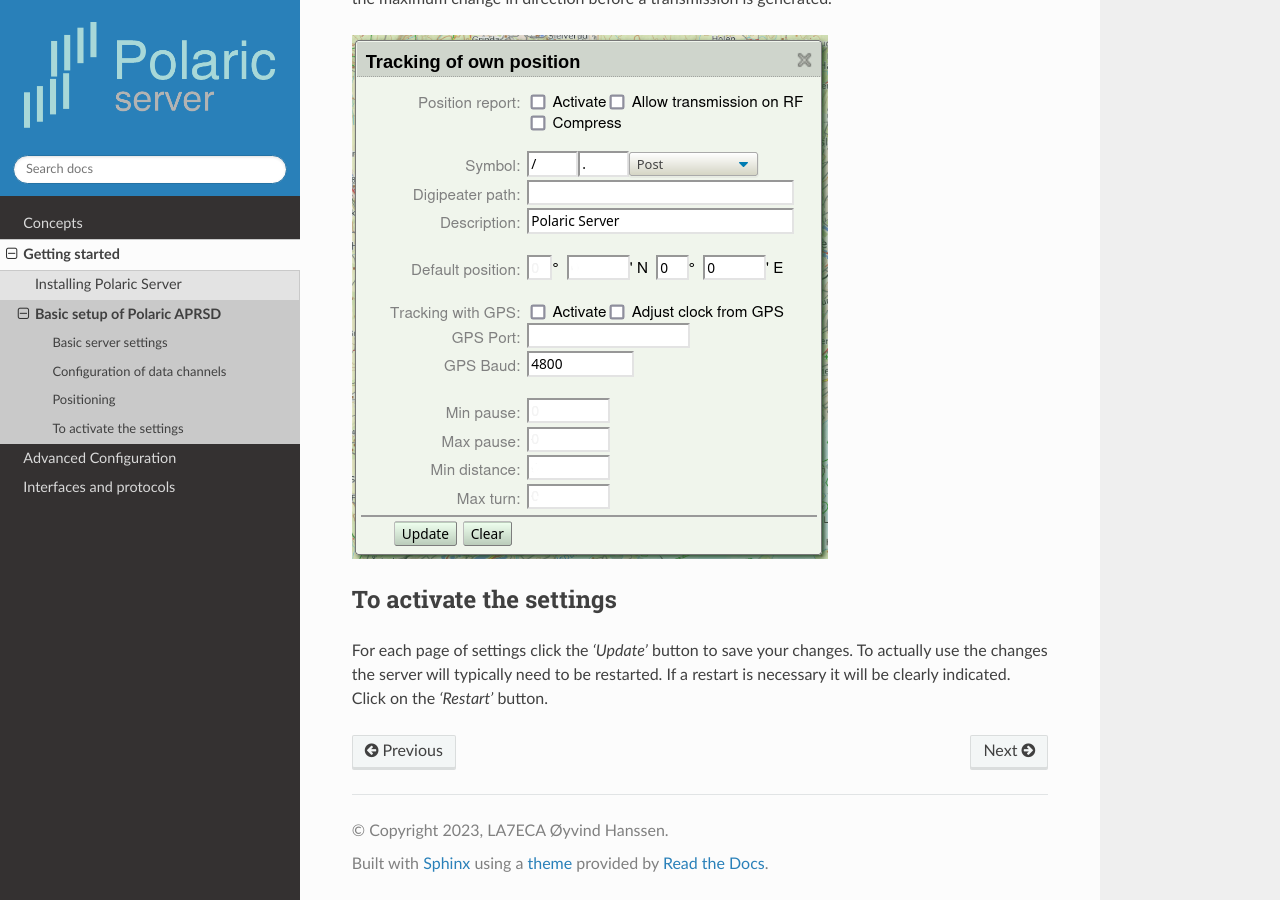
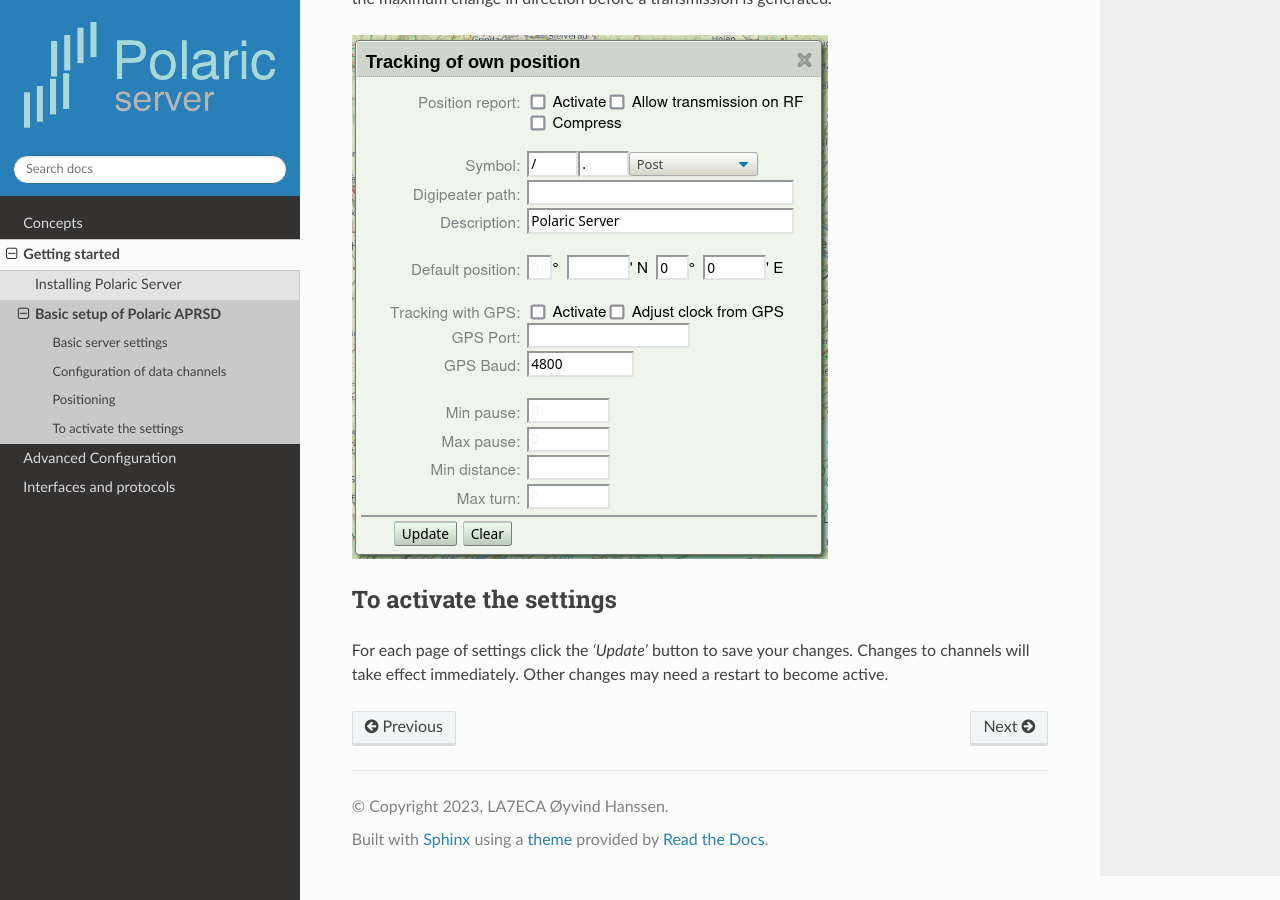
Before and after one commit to joakimsk/docs, a Sphinx documentation site: the page built from docs/setup.rst, in a window 1280 px wide and 900 px high, scrolled down 3589 px. Built offline with Sphinx 7.4.7 and the Read the Docs theme 2.0.0, drawn with Linux system fonts in a browser that asks for light colours.

Commit message:
Update setup.rst

```diff
--- a/docs/setup.rst
+++ b/docs/setup.rst
@@ -67,4 +67,4 @@
 To activate the settings
 ------------------------
 
-For each page of settings click the *'Update'* button to save your changes. To actually use the changes the server will typically need to be restarted. If a restart is necessary it will be clearly indicated. Click on the *'Restart'* button.
+For each page of settings click the *'Update'* button to save your changes. Changes to channels will take effect immediately. Other changes may need a restart to become active.
```
